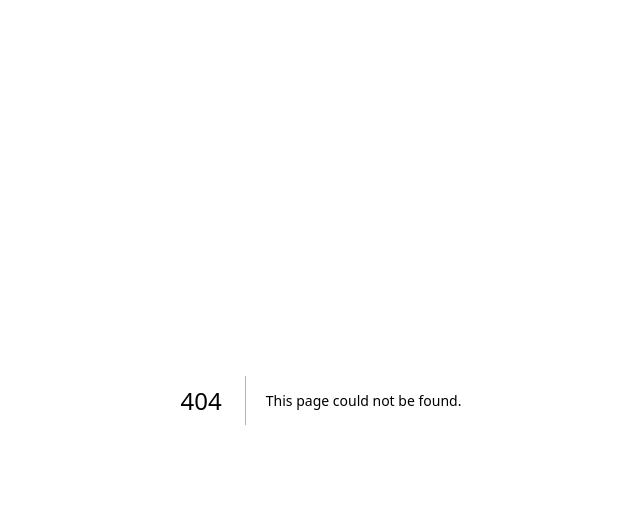
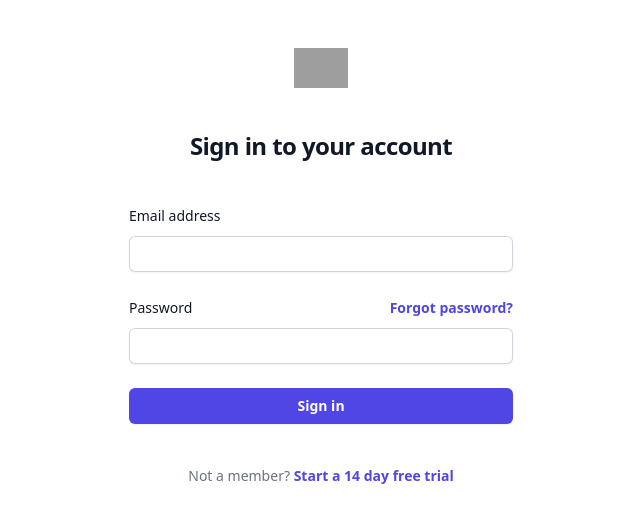
Before and after one commit to ashrafali2000/Assignmet-eCommerce-app, a Next.js app: page /signIn in a window 1280 px wide. Before the commit this address had no page. Shown: the top 522 px of the page, without its empty margins (319-959 px from the left). Built offline with nearby package versions, Linux system fonts and the light colour scheme; grey boxes are pictures that could not be loaded.

Commit message:
create signIn component

```diff
--- /dev/null
+++ b/src/pages/signIn/index.js
@@ -0,0 +1,7 @@
+import Form from "@/components/form";
+
+export default function SignIn(){
+    return(<div>
+        <Form  ></Form>
+    </div>)
+}
```
